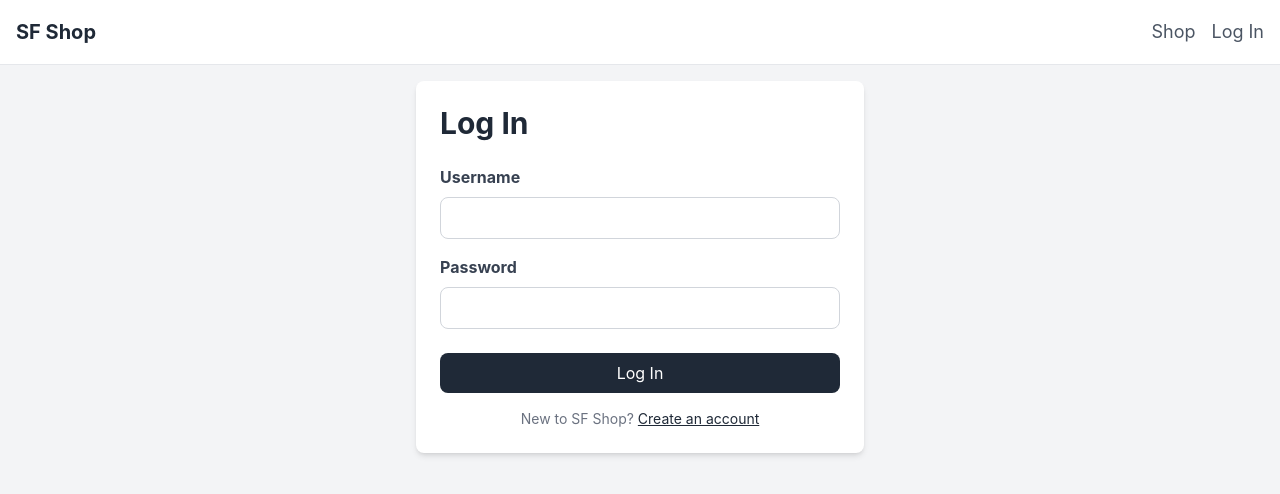
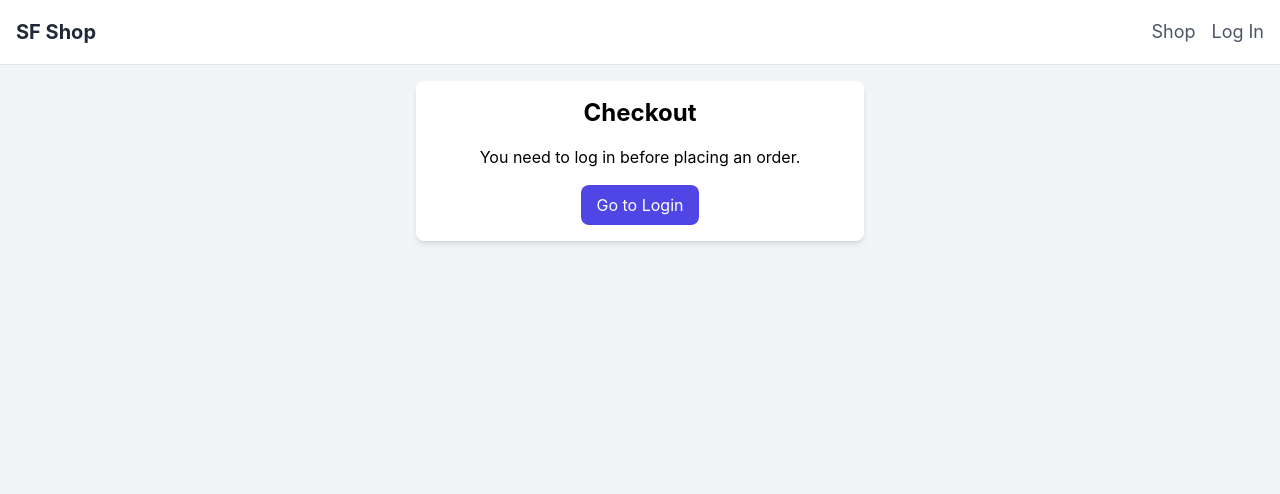
Before and after one commit to peter890176/sf2, a React (Create React App) app: page /checkout in a window 1280 px wide. Before the commit this address led to /login. Shown: the top 494 px of the page. Built offline with nearby package versions, Linux system fonts and the light colour scheme.

Commit message:
fix login

```diff
--- a/src/App.js
+++ b/src/App.js
@@ -30,11 +30,7 @@ function App() {
                   <ProfilePage />
                 </PrivateRoute>
               } />
-              <Route path="/checkout" element={
-                <PrivateRoute>
-                  <CheckoutPage />
-                </PrivateRoute>
-              } />
+              <Route path="/checkout" element={<CheckoutPage />} />
               <Route path="/order-success/:id" element={
                 <PrivateRoute>
                   <OrderSuccessPage />
--- a/src/pages/CheckoutPage.jsx
+++ b/src/pages/CheckoutPage.jsx
@@ -1,10 +1,13 @@
 import React, { useEffect, useState } from 'react';
-import { useNavigate, Link } from 'react-router-dom';
+import { useNavigate, Link, useLocation } from 'react-router-dom';
 import axios from 'axios';
 import { useCart } from '../context/CartContext';
+import { useAuth } from '../context/AuthContext';
 
 const CheckoutPage = () => {
   const navigate = useNavigate();
+  const location = useLocation();
+  const { isAuthenticated, loading: authLoading } = useAuth();
   const { cartItems, cartTotal, clearCart } = useCart();
 
   const [addresses, setAddresses] = useState([]);
@@ -14,6 +17,8 @@ const CheckoutPage = () => {
   const [error, setError] = useState('');
 
   useEffect(() => {
+    if (!isAuthenticated) return;
+
     const fetchAddresses = async () => {
       try {
         setLoadingAddresses(true);
@@ -36,7 +41,23 @@ const CheckoutPage = () => {
     };
 
     fetchAddresses();
-  }, []);
+  }, [isAuthenticated]);
+
+  if (!authLoading && !isAuthenticated) {
+    return (
+      <div className="max-w-md mx-auto p-4 bg-white rounded-lg shadow-md text-center">
+        <h1 className="text-2xl font-bold mb-4">Checkout</h1>
+        <p className="mb-4">You need to log in before placing an order.</p>
+        <Link
+          to="/login"
+          state={{ from: location.pathname }}
+          className="inline-block bg-indigo-600 hover:bg-indigo-700 text-white px-4 py-2 rounded-lg"
+        >
+          Go to Login
+        </Link>
+      </div>
+    );
+  }
 
   const selectedAddress = addresses.find((a) => a._id === selectedAddressId);
 
```
